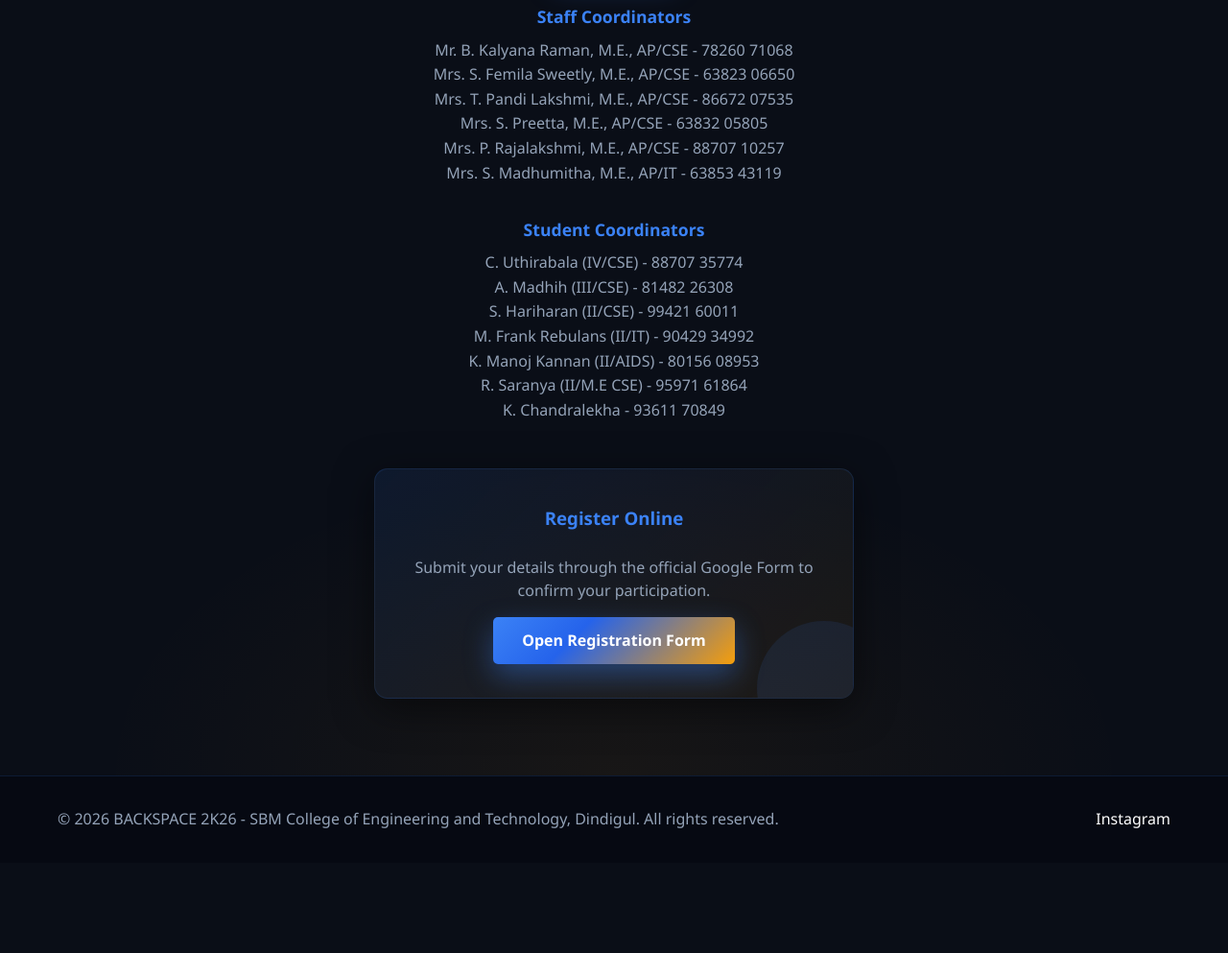
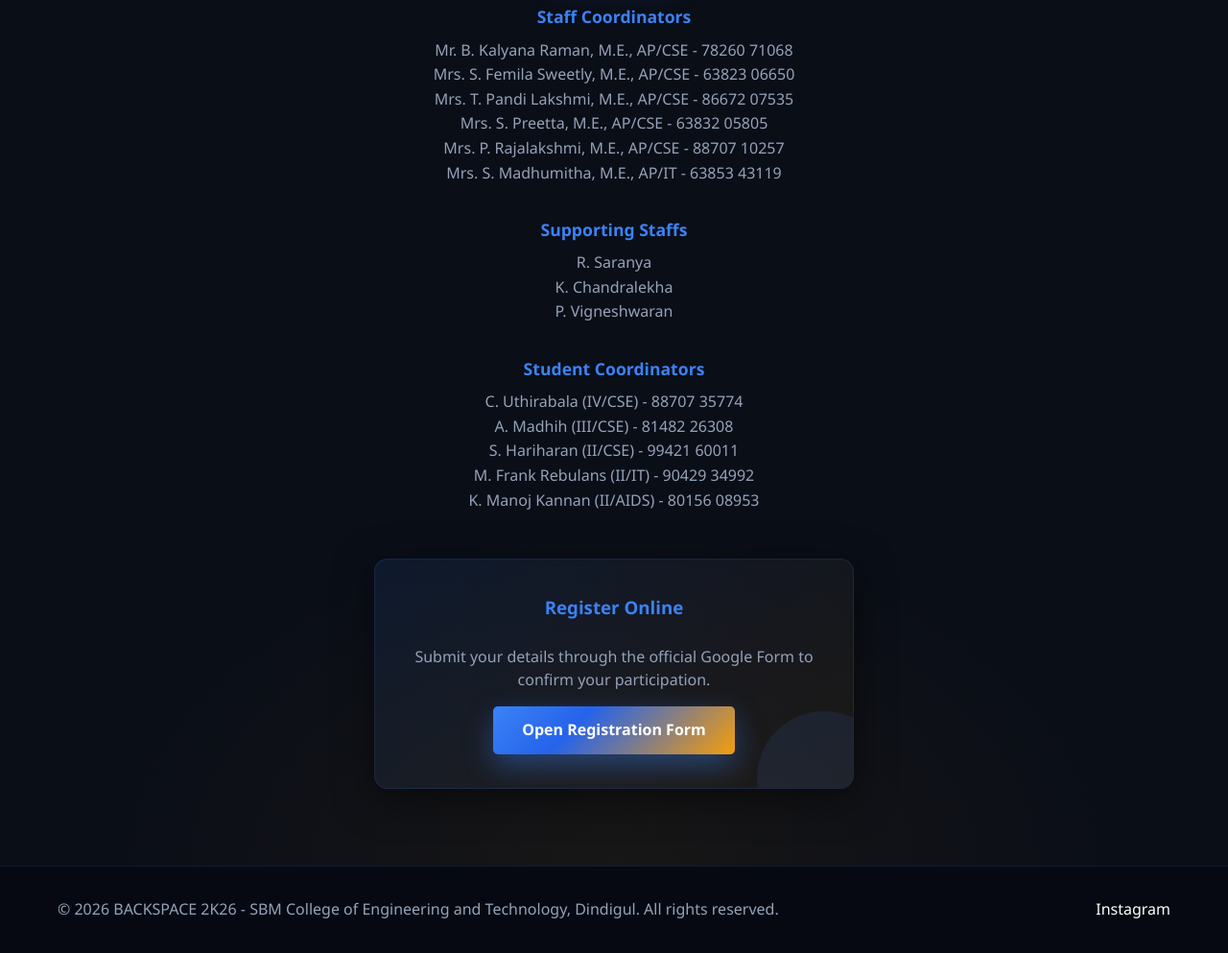
Before and after one commit to madhih05/backspace2k26, a plain HTML site: page backspace.html in a window 1280 px wide. Shown: the part 5948-6941 px from the top of the page at 96% size. Before the commit the page ends 6847 px from the top, so only its background shows below. Drawn offline with Linux system fonts and the light colour scheme.

Commit message:
added supporting staffs

```diff
--- a/backspace.html
+++ b/backspace.html
@@ -339,14 +339,18 @@
                             Mrs. S. Madhumitha, M.E., AP/IT - 63853 43119</p>
                     </div>
                     <div class="info-item">
+                        <h3>Supporting Staffs</h3>
+                        <p>R. Saranya<br>
+                            K. Chandralekha<br>
+                            P. Vigneshwaran</p>
+                    </div>
+                    <div class="info-item">
                         <h3>Student Coordinators</h3>
                         <p> C. Uthirabala (IV/CSE) - 88707 35774<br>
                             A. Madhih (III/CSE) - 81482 26308<br>
                             S. Hariharan (II/CSE) - 99421 60011<br>
                             M. Frank Rebulans (II/IT) - 90429 34992<br>
                             K. Manoj Kannan (II/AIDS) - 80156 08953<br>
-                            R. Saranya (II/M.E CSE) - 95971 61864<br>
-                            K. Chandralekha - 93611 70849<br>
                         </p>
                     </div>
                 </div>
```
